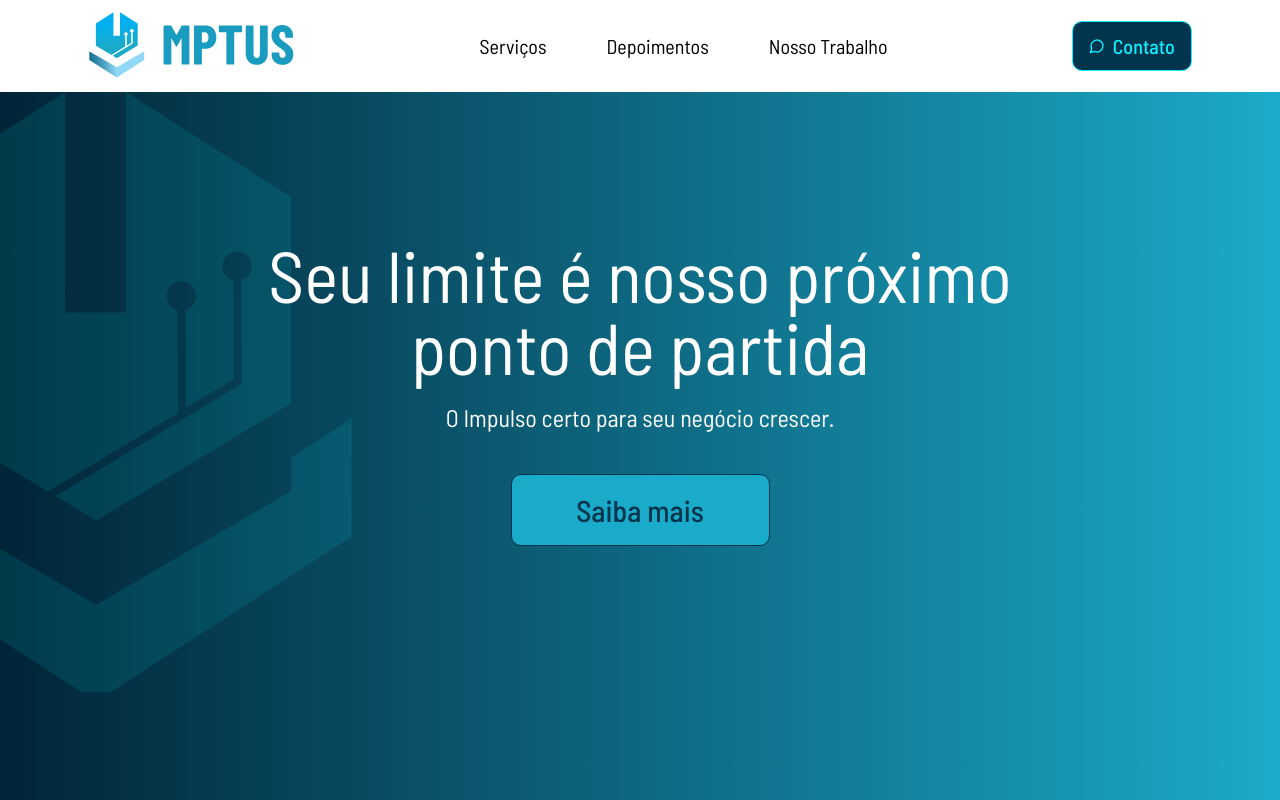
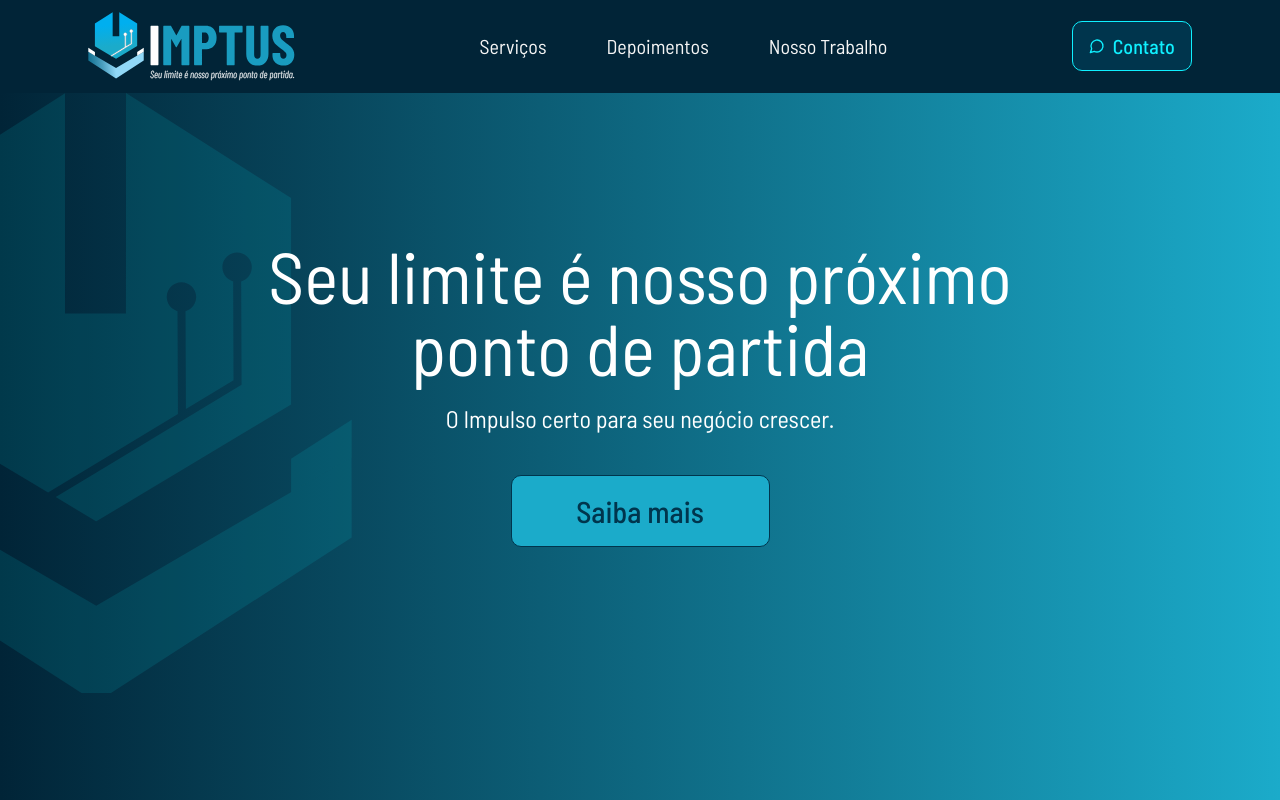
Before and after one commit to igorfrag/imptus, a Next.js app: page / in a window 1280 px wide. Shown: the top 800 px of the page. Built offline with nearby package versions, Linux system fonts and the light colour scheme.

Commit message:
style: update header styles

```diff
--- a/src/shared/Header/Header.tsx
+++ b/src/shared/Header/Header.tsx
@@ -1,55 +1,44 @@
 'use client';
-import Button from '@/components/Button';
-import Image from 'next/image';
-import Link from 'next/link';
-import { useState } from 'react';
-import { AlignJustify, MessageCircle } from 'lucide-react';
-import HeaderItems from './HeaderItems';
+import Button from "@/components/Button";
+import Image from "next/image";
+import Link from "next/link";
+import { useState } from "react";
+import { AlignJustify, MessageCircle } from "lucide-react"
+import HeaderItems from "./HeaderItems";
 
 const Header = () => {
   const [showMenu, setShowMenu] = useState(false);
 
   return (
-    <header className="flex w-full justify-around items-center gap-10 py-3 px-4 relative max-md:justify-between">
-      <div>
+    <header className="bg-primary-azulprofundo flex w-full justify-around items-center gap-10 py-3 px-4 relative max-md:justify-between">
+        <Link href="/" aria-label="Logo da Imptus" className="block w-[207px] max-[500px]:w-[72px]">
           <Image
-          src={'/assets/imptus_logo.svg'}
-          width={0}
-          height={0}
-          className="w-[207.07px] max-md:w-full h-[68px] max-md:h-auto"
+            src="/assets/imptus_logo.svg"
             alt="Imptus Logo"
+            width={207}
+            height={68}
+            className="w-full h-auto"
           />
-      </div>
-      <nav
-        className={`${showMenu ? 'max-md:w-full flex-col absolute left-0 top-16 bg-primary-azulprofundo border border-primary z-1' : 'max-md:hidden'}`}
-      >
-        <ul
-          className={`${showMenu ? 'flex flex-col items-center gap-5 font-normal text-white py-5 px-10' : 'flex gap-15 font-normal text-xl'}`}
-        >
+        </Link>
+        <nav className={`${showMenu ? "top-23 max-md:w-full flex-col absolute left-0 bg-primary-azulprofundo z-1 max-[500px]:top-12" : "max-md:hidden"}`}>
+          <ul className={`${showMenu ? "flex flex-col items-center gap-5 font-normal text-neutral-cinzamedio  py-5 px-10" : "flex gap-15 font-normal text-xl text-neutral-cinzaclaro"}`}>
             {HeaderItems.map((item, index) => (
               <li key={index} className="hover:opacity-80">
-              <Link aria-label={item.title} href={item.link}>
-                {item.title}
-              </Link>
+                <Link aria-label={item.title} href={item.link}>{item.title}</Link>
               </li>
             ))}
-          {showMenu && (
+            {
+              showMenu && (
                 <li>
-              <Link aria-label="contato" href="#">
-                Contato
-              </Link>
+                  <Link aria-label="contato" href="#">Contato</Link>
                 </li>
-          )}
+              )
+            }
           </ul>
         </nav>
 
-      <button
-        aria-label="Botão do menu"
-        type="button"
-        className="md:hidden cursor-pointer"
-        onClick={() => setShowMenu(!showMenu)}
-      >
-        <AlignJustify size={18} color={showMenu ? '#1babca' : '#000'} />
+        <button aria-label="Botão do menu" type="button" className="md:hidden cursor-pointer" onClick={() => setShowMenu(!showMenu)}>
+          <AlignJustify size={18} color={showMenu ? "#FF6B35" : "#00F0FF"} />
         </button>
 
         <div className="max-md:hidden">
```
Lines whose indentation alone changed are shown as unchanged.
